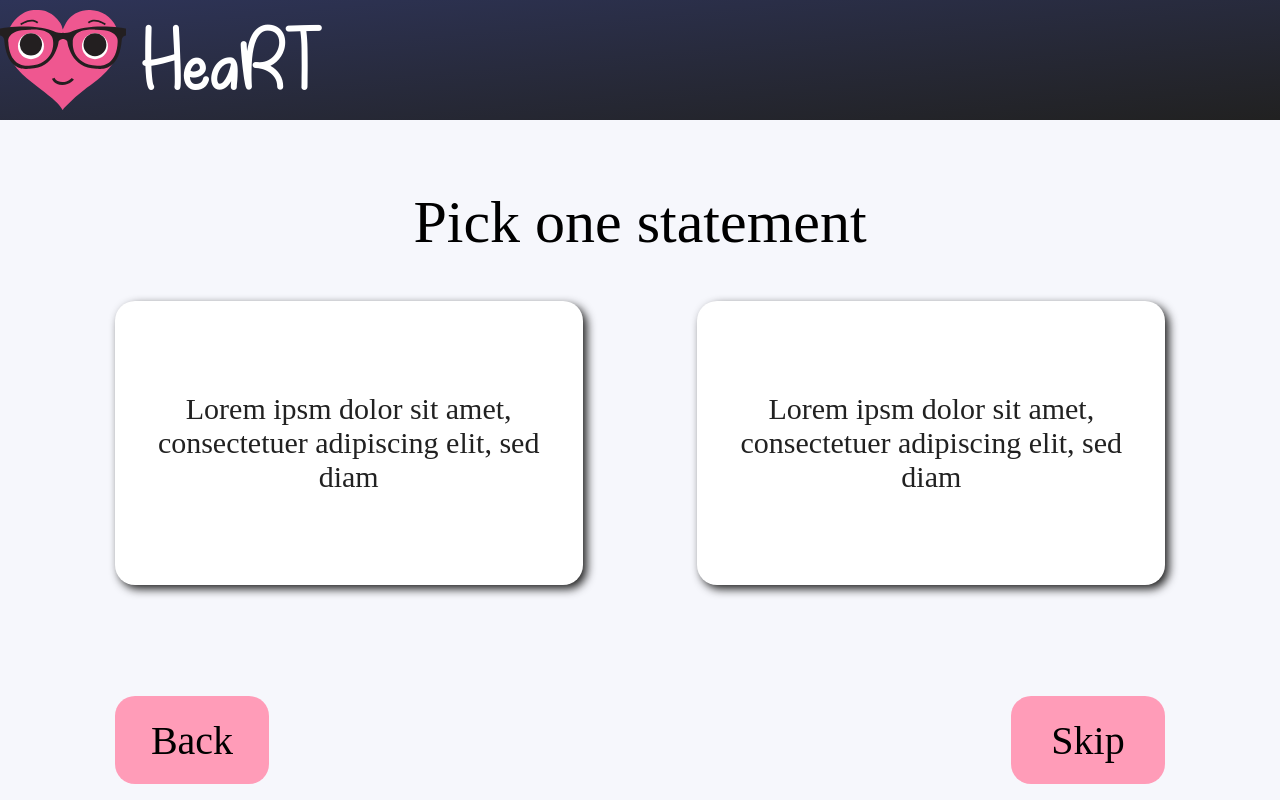
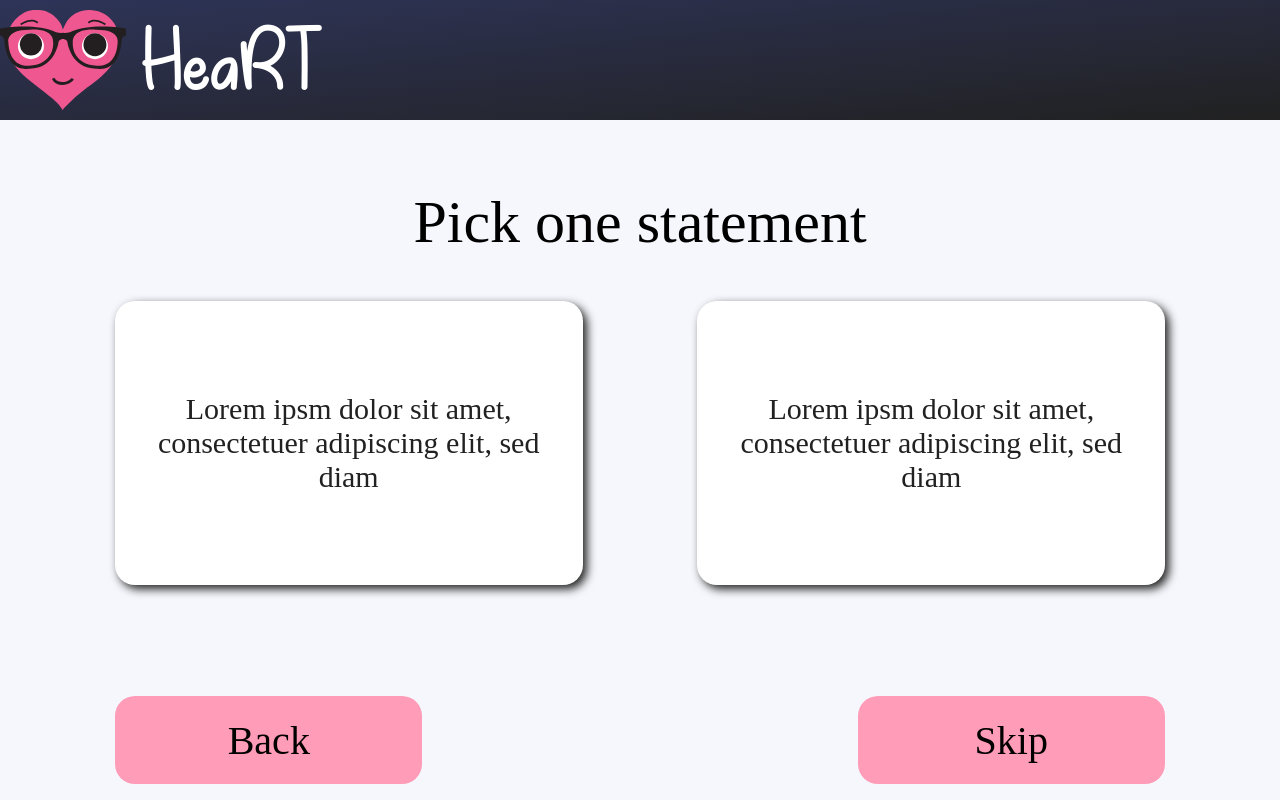
Before and after one commit to HeartUoA/HeaRT, a React (Create React App) app: page /DisplayCards in a window 1280 px wide. Built offline with nearby package versions, Linux system fonts and the light colour scheme.

Commit message:
refactor(displaycards.css): added min-width to the buttons

```diff
--- a/src/styles/DisplayCards.css
+++ b/src/styles/DisplayCards.css
@@ -91,6 +91,7 @@
   background: #ff9cb8;
   height: 11vh;
   width: 12vw;
+  min-width: 24vw;
   cursor: pointer;
   float: left;
   margin-left: 9vw;
@@ -100,6 +101,7 @@
   background: #ff9cb8;
   height: 11vh;
   width: 12vw;
+  min-width: 24vw;
   cursor: pointer;
   float: right;
   margin-right: 9vw;
```
